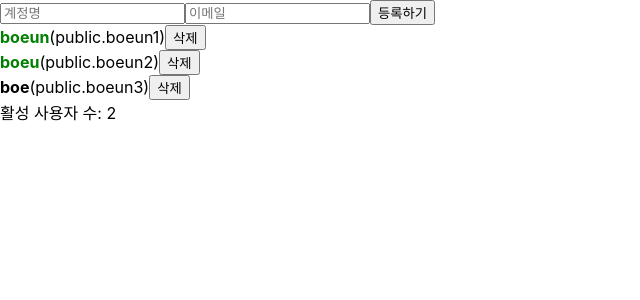
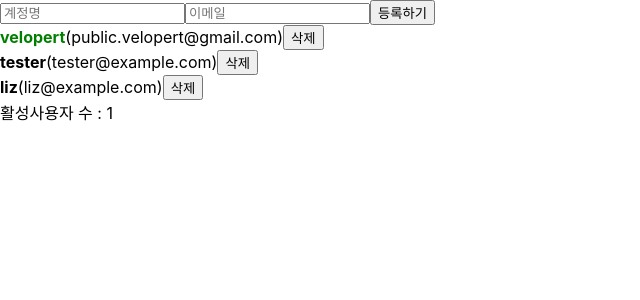
Before and after one commit to Boeun05/ReactStudy, a React (Create React App) app in the folder velopert/input/: page / in a window 1280 px wide. Shown: the top 300 px of the page, without its empty margins (0-640 px from the left). Built offline with nearby package versions, Linux system fonts and the light colour scheme.

Commit message:
useCallback

```diff
--- a/velopert/input/src/App.js
+++ b/velopert/input/src/App.js
@@ -1,85 +1,96 @@
-import React, {useRef, useState, useMemo} from 'react'
-import CreateUser from './CreateUser'
-import UserList from './UserList'
+import React, { useRef, useState, useMemo, useCallback } from 'react';
+import UserList from './UserList';
+import CreateUser from './CreateUser';
 
-function countActiveUsers(users){
-  console.log('활성 사용자 수를 세는중...')
-  return users.filter(user => user.active).length
+function countActiveUsers(users) {
+  console.log('활성 사용자 수를 세는중...');
+  return users.filter(user => user.active).length;
 }
 
-function App(){
+function App() {
   const [inputs, setInputs] = useState({
     username: '',
     email: ''
-  })
-
-  const {username, email} = inputs
-
-  const onChange = (e) => {
-    const  {name, value} = e.target
-    setInputs({
-      ...inputs,
-      [name] :value
-    })
-  }
+  });
+  const { username, email } = inputs;
+  const onChange = useCallback(
+    e => {
+      const { name, value } = e.target;
+      setInputs({
+        ...inputs,
+        [name]: value
+      });
+    },
+    [inputs]
+  );
   const [users, setUsers] = useState([
     {
       id: 1,
-      username: 'boeun',
-      email: 'public.boeun1',
+      username: 'velopert',
+      email: 'public.velopert@gmail.com',
       active: true
     },
     {
       id: 2,
-      username: 'boeu',
-      email: 'public.boeun2',
-      active: true
+      username: 'tester',
+      email: 'tester@example.com',
+      active: false
     },
     {
       id: 3,
-      username: 'boe',
-      email: 'public.boeun3',
+      username: 'liz',
+      email: 'liz@example.com',
       active: false
     }
-  ])
+  ]);
 
-  const nextId = useRef(4)
-  const onCreate = () => {
+  const nextId = useRef(4);
+  const onCreate = useCallback(() => {
     const user = {
       id: nextId.current,
       username,
       email
-    }
-    setUsers([...users,user])
+    };
+    setUsers(users.concat(user));
+
     setInputs({
       username: '',
       email: ''
-    })
-    nextId.current += 1
-  }
+    });
+    nextId.current += 1;
+  }, [users, username, email]);
 
-  const onRemove = (id) => {
-    setUsers(users.filter(user => user.id !== id))
-  }
-
-  const onToggle = (id) => {
-    setUsers(users.map(user => id === user.id ? {...user, active: !user.active} : user))
-  }
-
-  const count = useMemo(() => countActiveUsers(users), [users])
-  return(
+  const onRemove = useCallback(
+    id => {
+      // user.id 가 파라미터로 일치하지 않는 원소만 추출해서 새로운 배열을 만듬
+      // = user.id 가 id 인 것을 제거함
+      setUsers(users.filter(user => user.id !== id));
+    },
+    [users]
+  );
+  const onToggle = useCallback(
+    id => {
+      setUsers(
+        users.map(user =>
+          user.id === id ? { ...user, active: !user.active } : user
+        )
+      );
+    },
+    [users]
+  );
+  const count = useMemo(() => countActiveUsers(users), [users]);
+  return (
     <>
       <CreateUser
-        username = {username}
-        email = {email}
-        onChange = {onChange}
-        onCreate = {onCreate}
+        username={username}
+        email={email}
+        onChange={onChange}
+        onCreate={onCreate}
       />
-      <UserList users = {users} onRemove = {onRemove} onToggle = {onToggle}/>
-      <div>활성 사용자 수: {count}</div>
+      <UserList users={users} onRemove={onRemove} onToggle={onToggle} />
+      <div>활성사용자 수 : {count}</div>
     </>
-  )
+  );
 }
 
-
 export default App;
```
Also changed, not shown: 1 other file (tests, documents, lock files or other folders).
